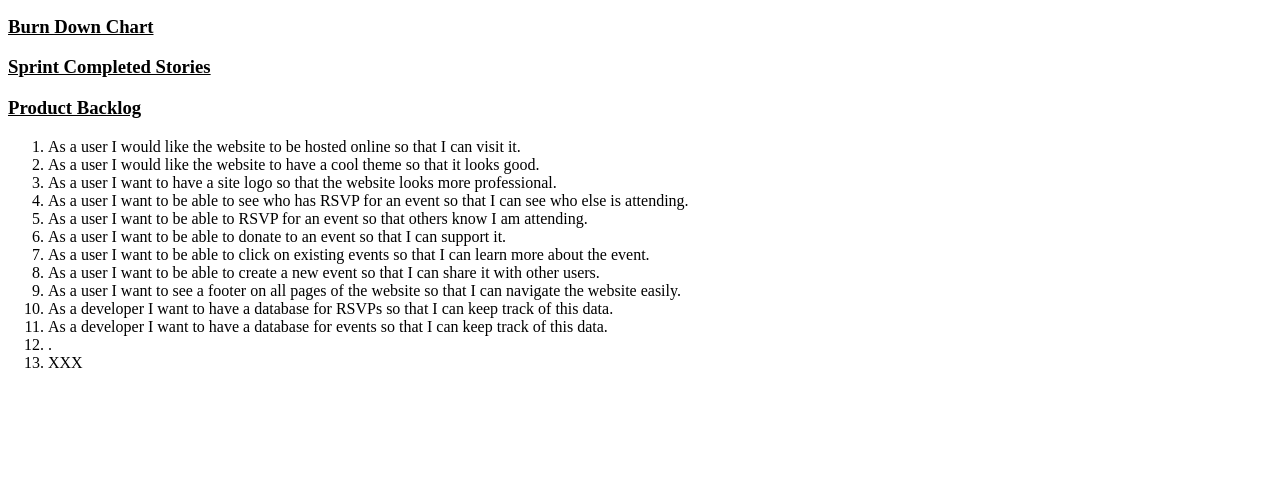
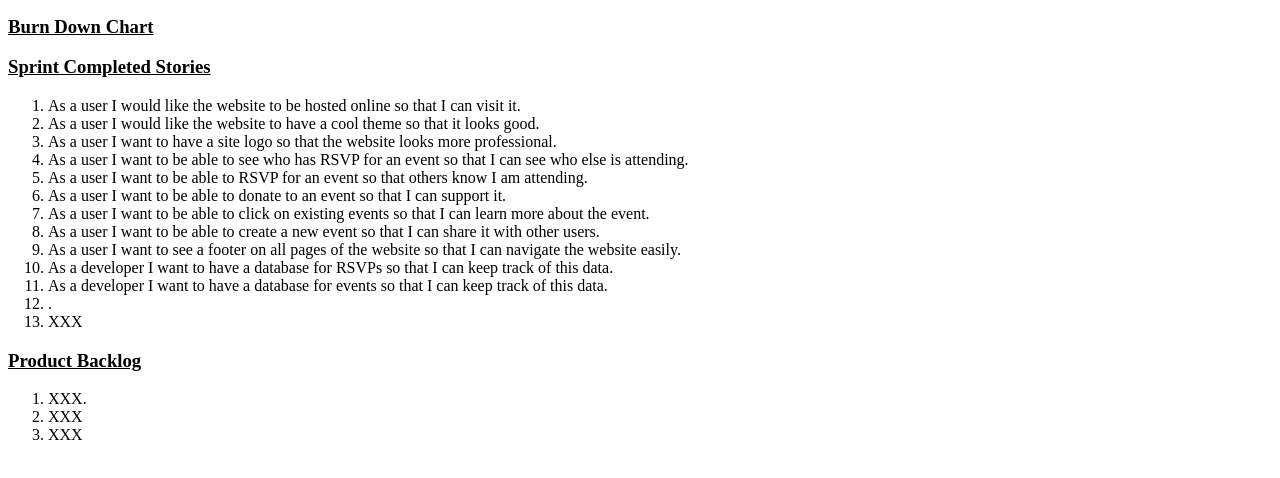
Before and after one commit to xuejiatong/project-gang-report, a plain HTML site: page index.html in a window 1280 px wide. Shown: the part 258-736 px from the top of the page. Drawn offline with Linux system fonts and the light colour scheme.

Commit message:
Added Sprint Completed Stories

```diff
--- a/index.html
+++ b/index.html
@@ -25,11 +25,8 @@
   <article>
     <h3><u>Burn Down Chart</u></h3>
   </article>
-	<article>
+  <article>
     <h3><u>Sprint Completed Stories</u></h3>
-  </article>
-  <article>
-    <h3><u>Product Backlog</u></h3>
     <ol>
       	<li>As a user I would like the website to be hosted online so that I can visit it.</li>
       	<li>As a user I would like the website to have a cool theme so that it looks good.</li>
@@ -46,4 +43,12 @@
 	<li>XXX</li>
     </ol>
   </article>
+  <article>
+    <h3><u>Product Backlog</u></h3>
+    <ol>
+      	<li>XXX.</li>
+	<li>XXX</li>
+	<li>XXX</li>
+    </ol>
+  </article>
 </body>
```
